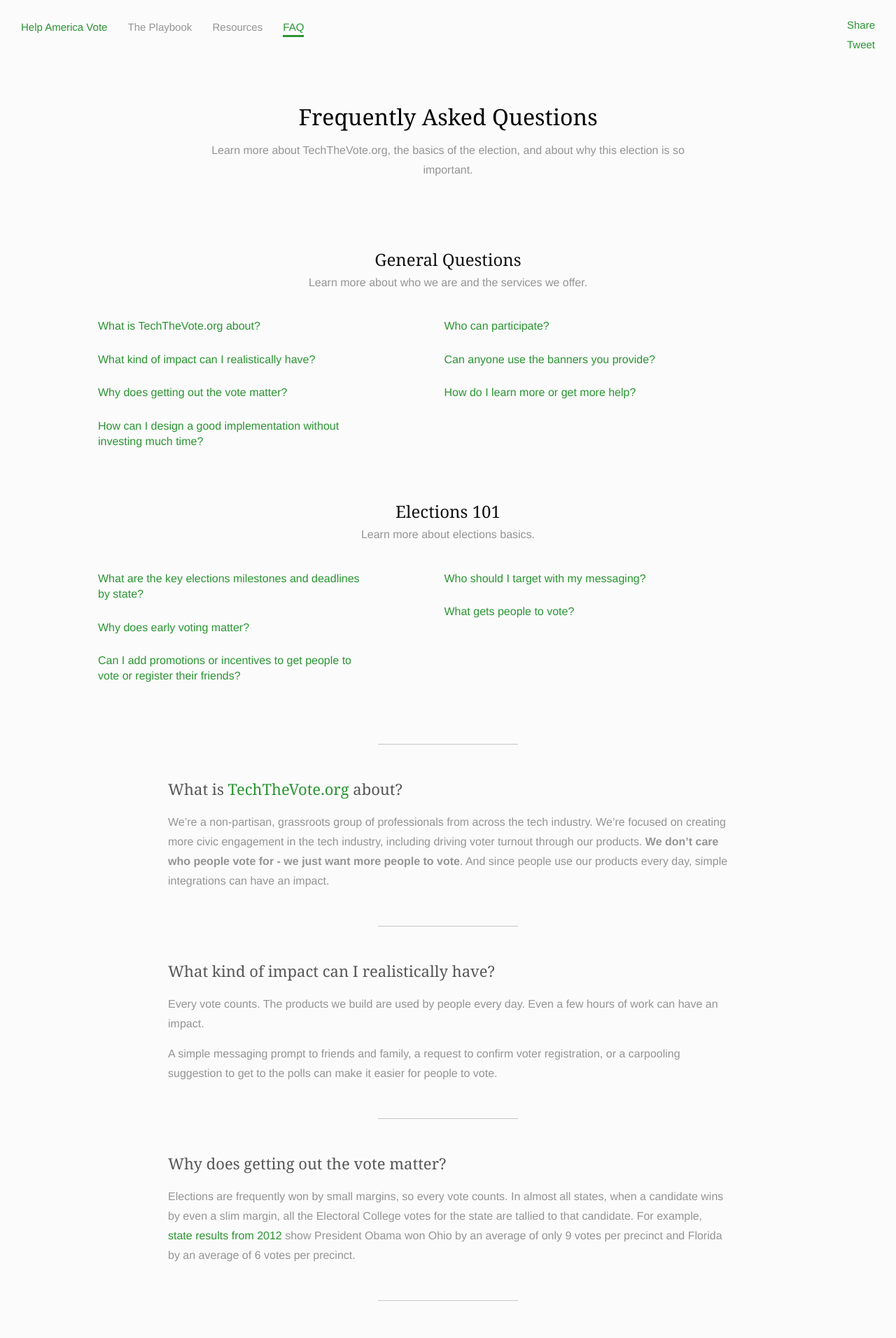
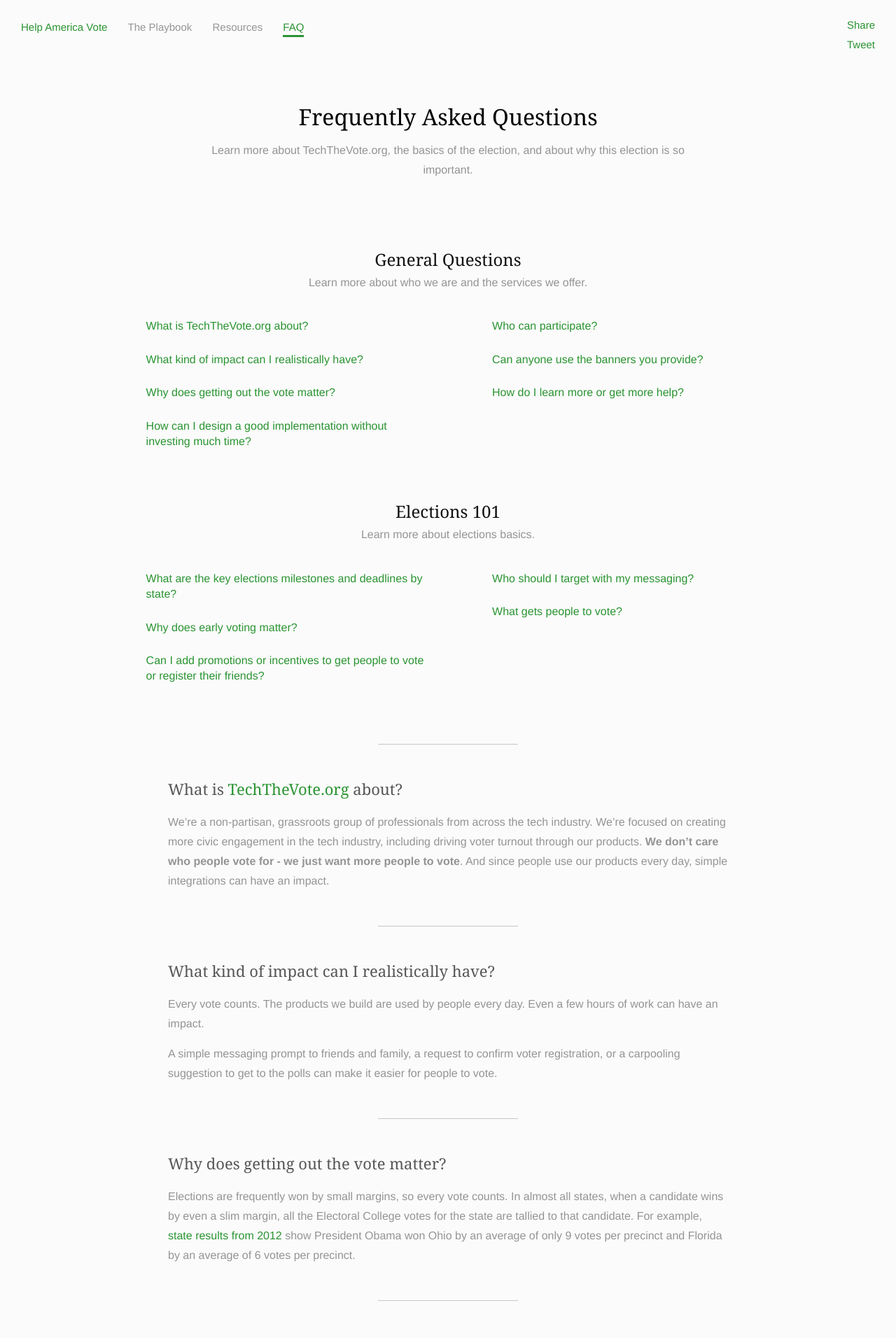
Before and after one commit to techthevote/techthevote.github.io, a Jekyll site: the page built from faq.md, in a window 1280 px wide. Shown: the top 1912 px of the page at 70% size. Built offline with Jekyll 4.4.1, drawn with Linux system fonts in a browser that asks for light colours; nearby versions of some CDN libraries; comment, search, counter and statistics services are not loaded.

Commit message:
more faq cleanup
optically centered the link questions

```diff
--- a/_sass/_faq.scss
+++ b/_sass/_faq.scss
@@ -10,7 +10,8 @@
 
     li {
       margin-bottom: 25px;
-      padding-right: 20%;
+      padding-right: 5%;
+      padding-left: 14%;
       line-height: 1.4;
     }
 
```
